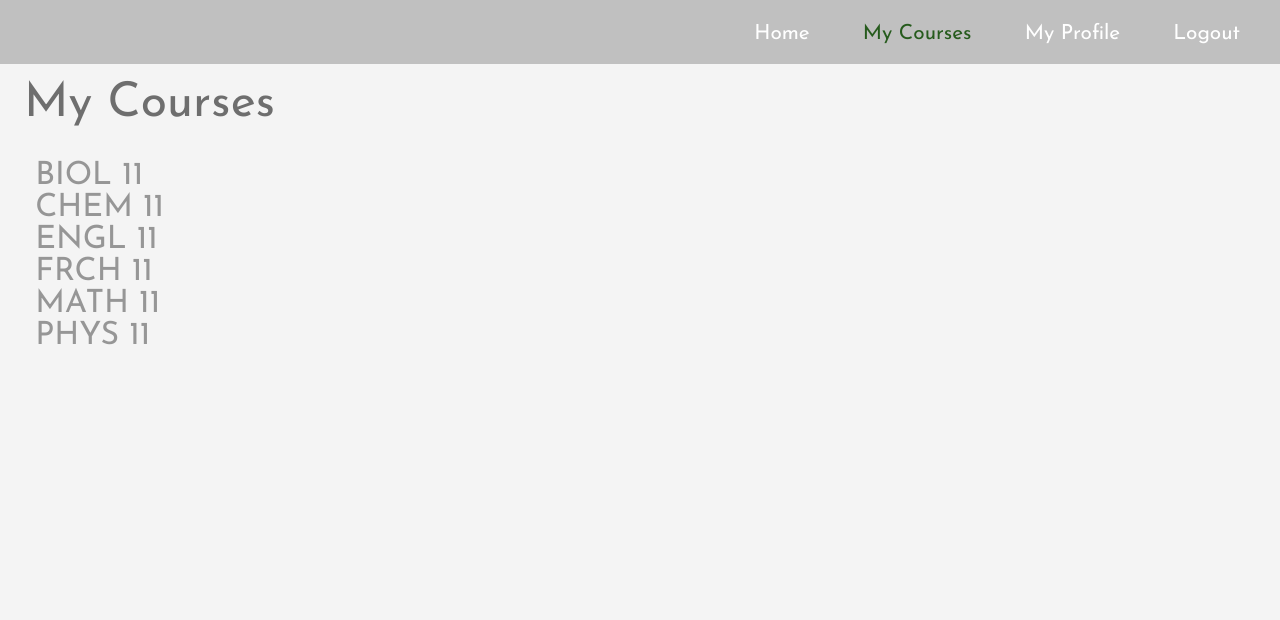
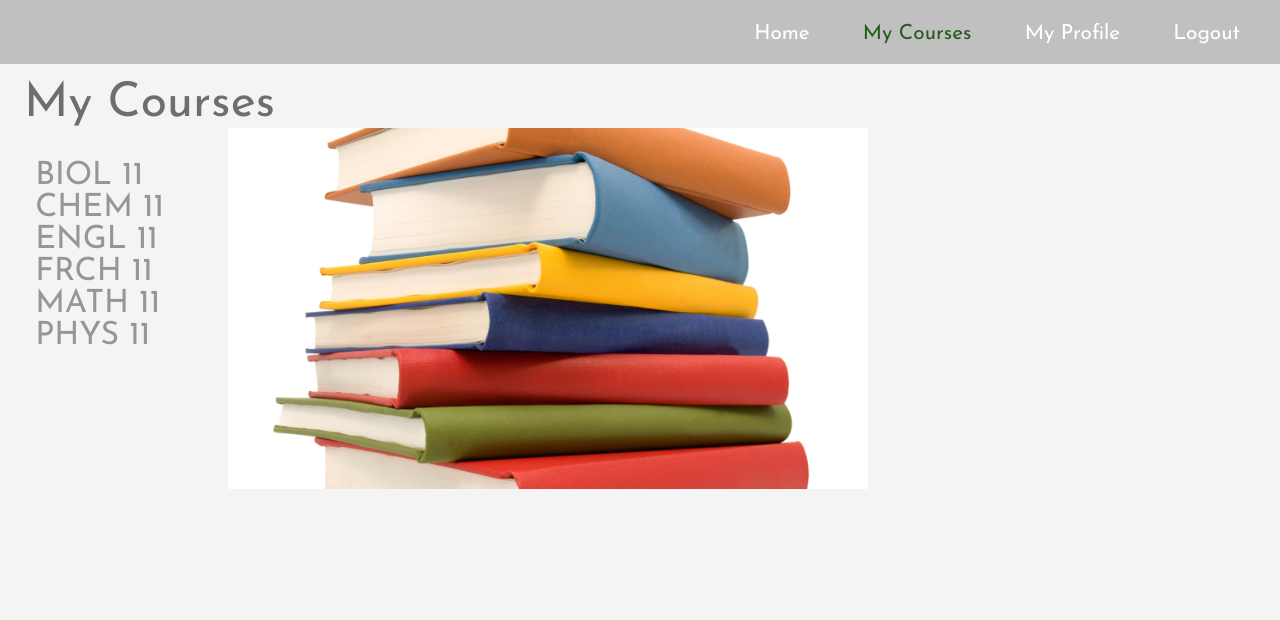
Before and after one commit to zihezhang/Student-Connect, a plain HTML site: page courses.html in a window 1280 px wide. Drawn offline with Linux system fonts and the light colour scheme.

Commit message:
Add book

```diff
--- a/courses.html
+++ b/courses.html
@@ -29,5 +29,6 @@
             <a href="examplecourse.html">MATH 11 <br></a>
             <a href="examplecourse.html">PHYS 11 <br></a>
         </p>
+        <img id="book" src="images/book.jpg">
     </body>
 </html>
--- a/css/main.css
+++ b/css/main.css
@@ -378,3 +378,9 @@ input[type=text], input[type=password] {
 .course-feed p {
     font-size: 1.5em;
 }
+
+#book {
+    width: 50%;
+    height: 50%;
+    margin: 10% 5%;
+}
--- a/script.js
+++ b/script.js
@@ -0,0 +1 @@
+document.querySelector(".home-desc").style.display = 'none';
```
Also changed, not shown: examplecourse.html (+10 -0 lines), images/book.jpg (added).
